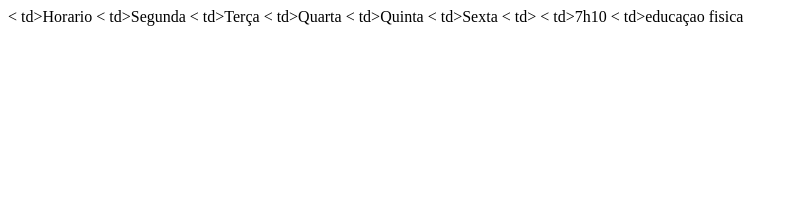
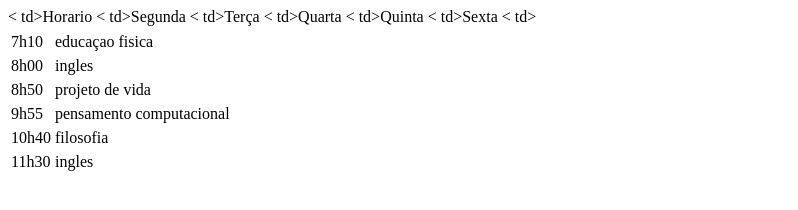
Before and after one commit to brendinha123/tabela, a plain HTML site: page index.html in a window 1280 px wide. Shown: the whole page, without its empty margins (0-798 px from the left). Drawn offline with Linux system fonts and the light colour scheme.

Commit message:
Update index.html

```diff
--- a/index.html
+++ b/index.html
@@ -19,8 +19,54 @@
 
 
    <tr>
-     < td>7h10</td>
-     < td>educaçao fisica
+   </tr>
+
+     <td>7h10</td>
+     <td>educaçao fisica
+    </tr>
+
+
+    <tr>
+    </tr>
+
+     <td>8h00</td>
+     <td>ingles
+    </tr>
+
+
+    <tr>
+    </tr>
+
+
+     <td>8h50</td>
+     <td>projeto de vida
+    </tr>
+
+
+    <tr>
+    </tr>
+
+
+      <td>9h55</td>
+      <td>pensamento computacional
+    </tr>
+
+
+    <tr>
+    </tr>
+
+     <td>10h40</td>
+     <td>filosofia</td>
+    </tr>
+
+
+    <tr>
+    </tr>
+
+
+    <td>11h30</td>
+    <td>ingles</td>
+    </tr>
 
 
 
```
